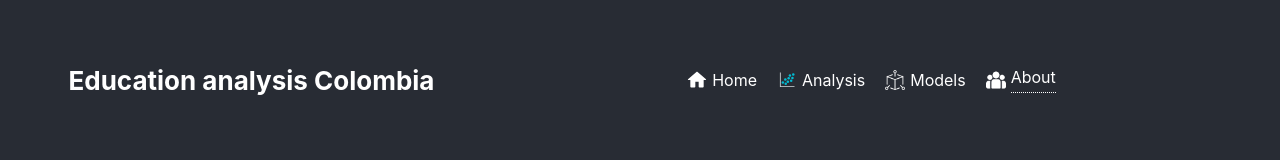
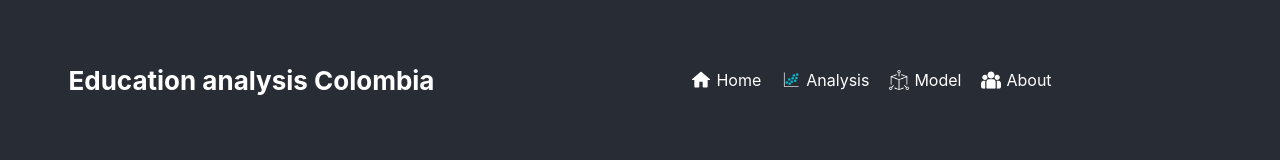
Before and after one commit to balexandermunoz/ds4a-icfes, a React (Create React App) app: page /ds4a-icfes/about in a window 1280 px wide. Shown: the top 160 px of the page. Built offline with nearby package versions, Linux system fonts and the light colour scheme; no server answers.

Commit message:
:lipstick: Formatted file.

```diff
--- a/src/components/Header.js
+++ b/src/components/Header.js
@@ -1,17 +1,17 @@
 import '../assets/styles/Header.css';
-import { NavLink } from "react-router-dom";
+import { NavLink, Link } from "react-router-dom";
 import { ReactComponent as HomeIcon } from "../assets/images/home.svg";
 import { ReactComponent as ScatterIcon } from "../assets/images/scatter-plot.svg";
 
 const Header = () => {
-    const title = "Education analysis Colombia"
+    const title = "Education analysis Colombia";
     return (
         <div className="header">
             <h1 className="header__title">{title}</h1>
             <div className="header__links">
                 <div className={"header__links__button"}>
                     <HomeIcon className={"header__links__icon"} />
-                    <NavLink className="header__links__link" to="/"> Home</NavLink>
+                    <NavLink className="header__links__link" to="/" > Home</NavLink>
                 </div>
                 <div className={"header__links__button"}>
                     <ScatterIcon className={"header__links__icon"} />
@@ -19,11 +19,11 @@ const Header = () => {
                 </div>
                 <div className={"header__links__button"}>
                     <img className={"header__links__icon"} src={require("../assets/images/model.png")} alt="Group icon" />
-                    <NavLink className="header__links__link" to="/models">Models</NavLink>
+                    <NavLink className="header__links__link" to="/models">Model</NavLink>
                 </div>
                 <div className={"header__links__button"}>
                     <img className={"header__links__icon"} src={require("../assets/images/group.png")} alt="Group icon" />
-                    <NavLink className="header__links__link" to="/about">About</NavLink>
+                    <Link className="header__links__link" to="/about">About</Link>
                 </div>
             </div>
         </div>
```
